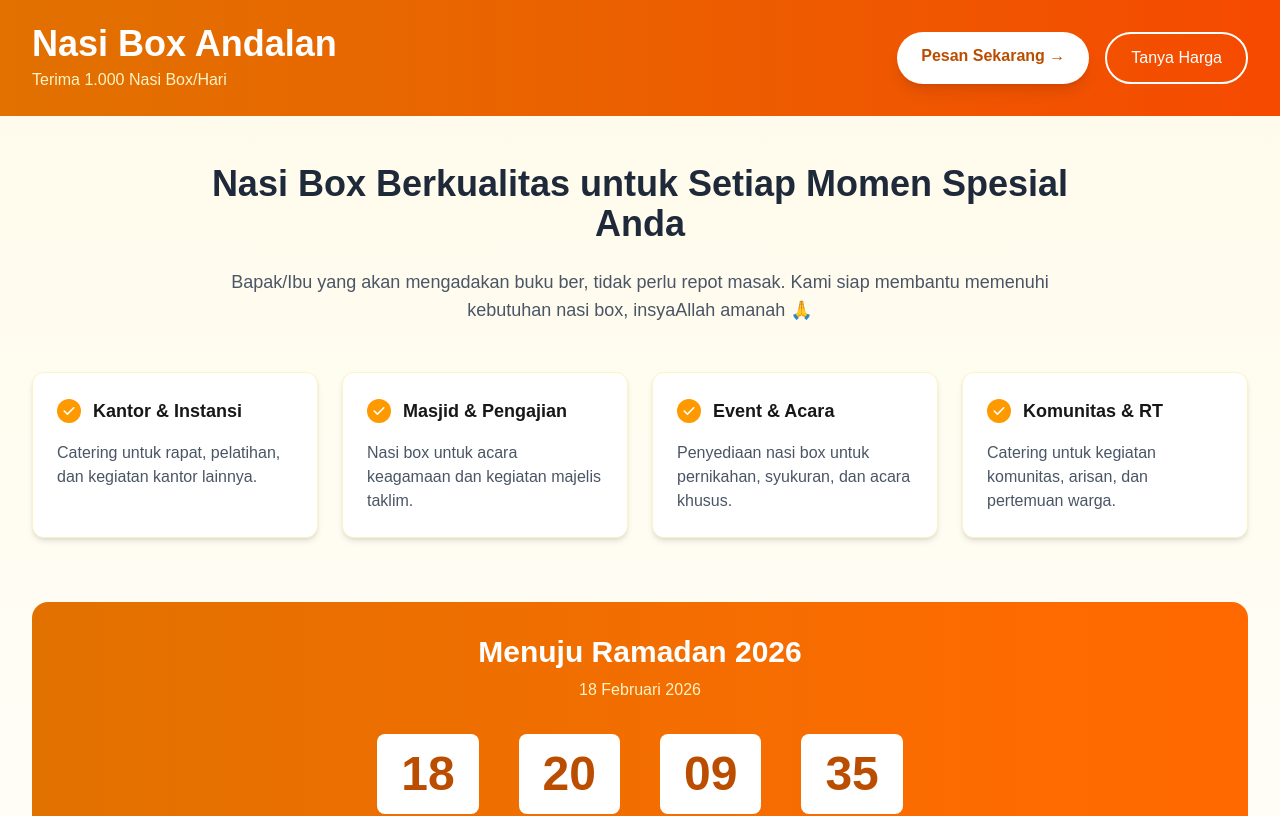
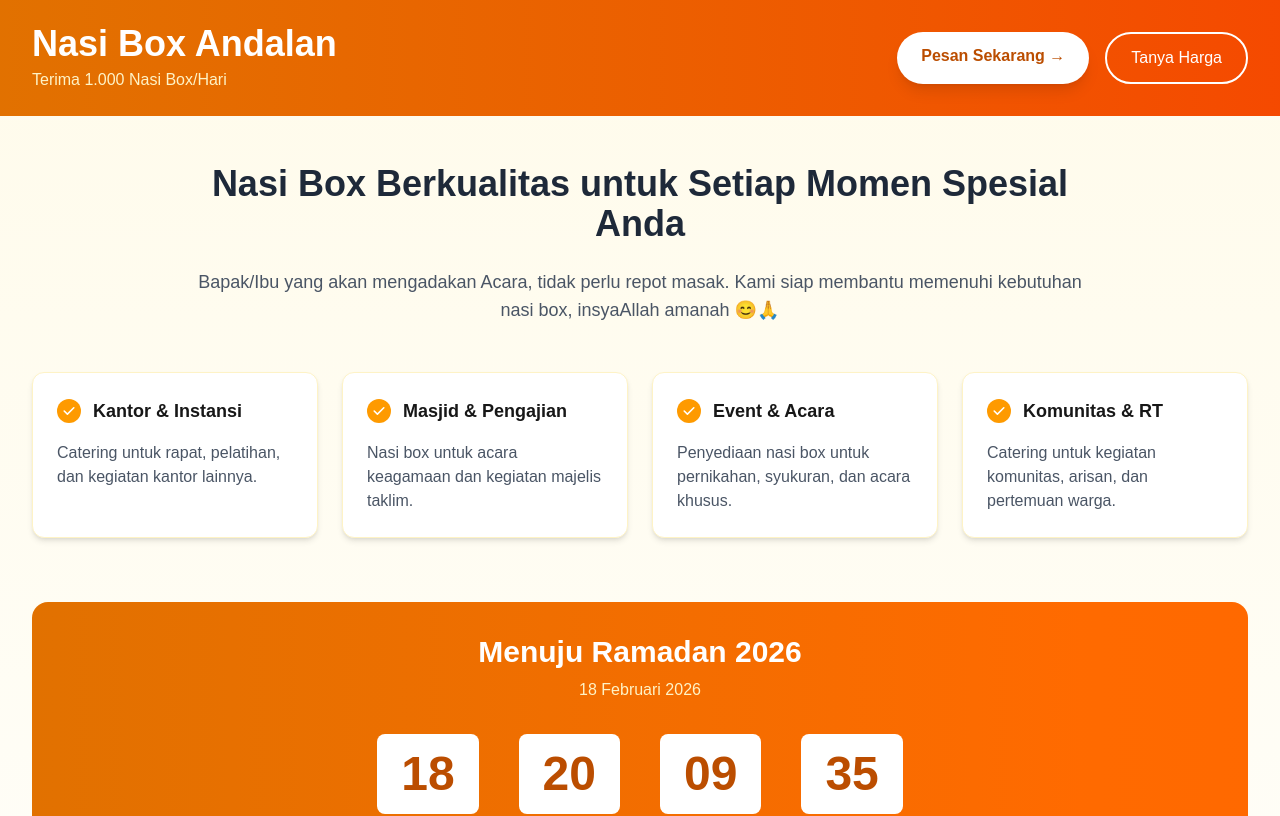
Before and after one commit to alifikrikroirulnisa-ui/nasibox-app, a Next.js app: page / in a window 1280 px wide. Shown: the top 816 px of the page. Built offline with nearby package versions, Linux system fonts and the light colour scheme.

Commit message:
update: profesional create order by Gum

```diff
--- a/app/page.tsx
+++ b/app/page.tsx
@@ -87,7 +87,7 @@ export default function Home() {
               Nasi Box Berkualitas untuk Setiap Momen Spesial Anda
             </h2>
             <p className="text-lg text-gray-600 mb-8">
-              Bapak/Ibu yang akan mengadakan buku ber, tidak perlu repot masak. Kami siap membantu memenuhi kebutuhan nasi box, insyaAllah amanah 🙏
+              Bapak/Ibu yang akan mengadakan Acara, tidak perlu repot masak. Kami siap membantu memenuhi kebutuhan nasi box, insyaAllah amanah 😊🙏
             </p>
           </div>
 
```
